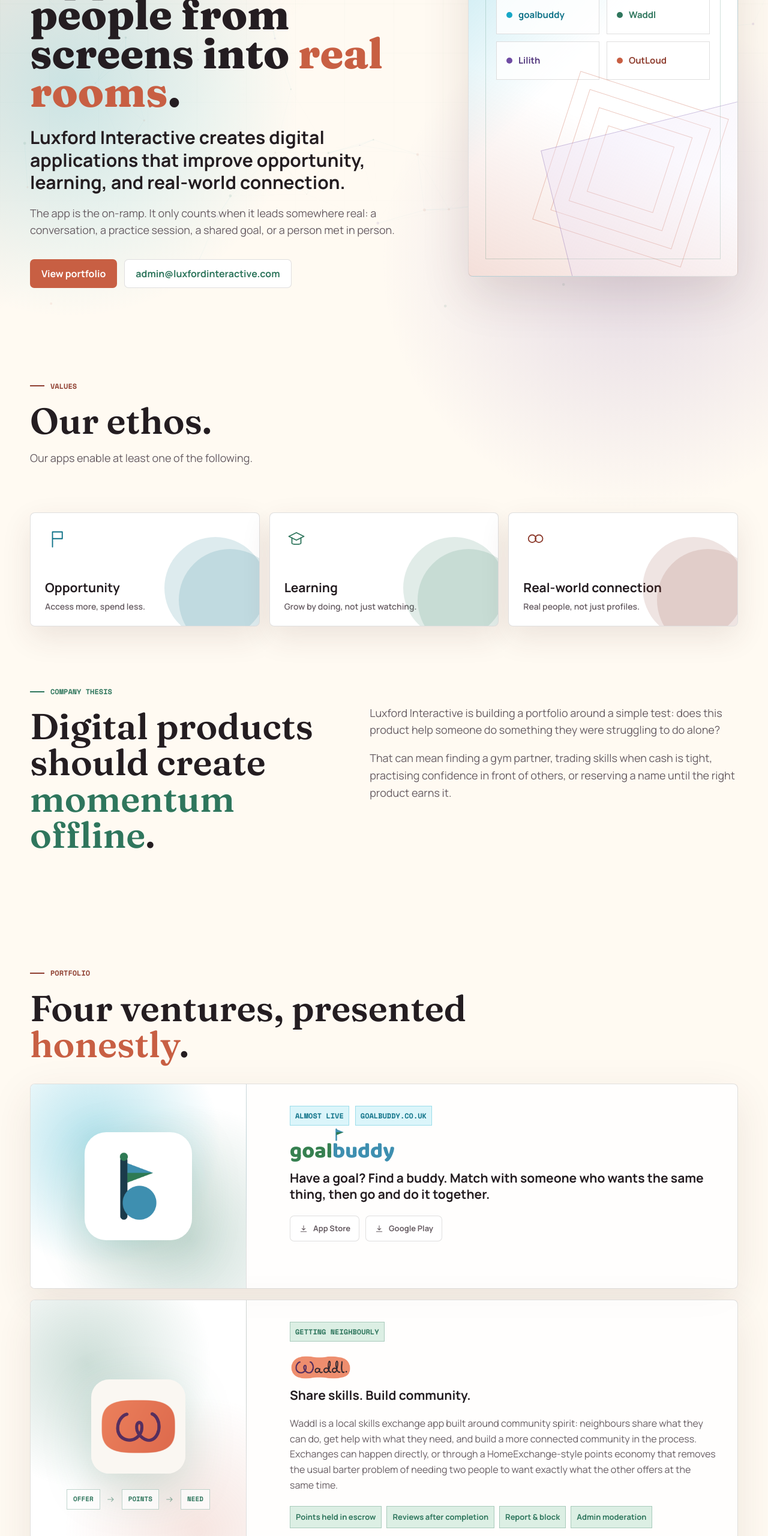
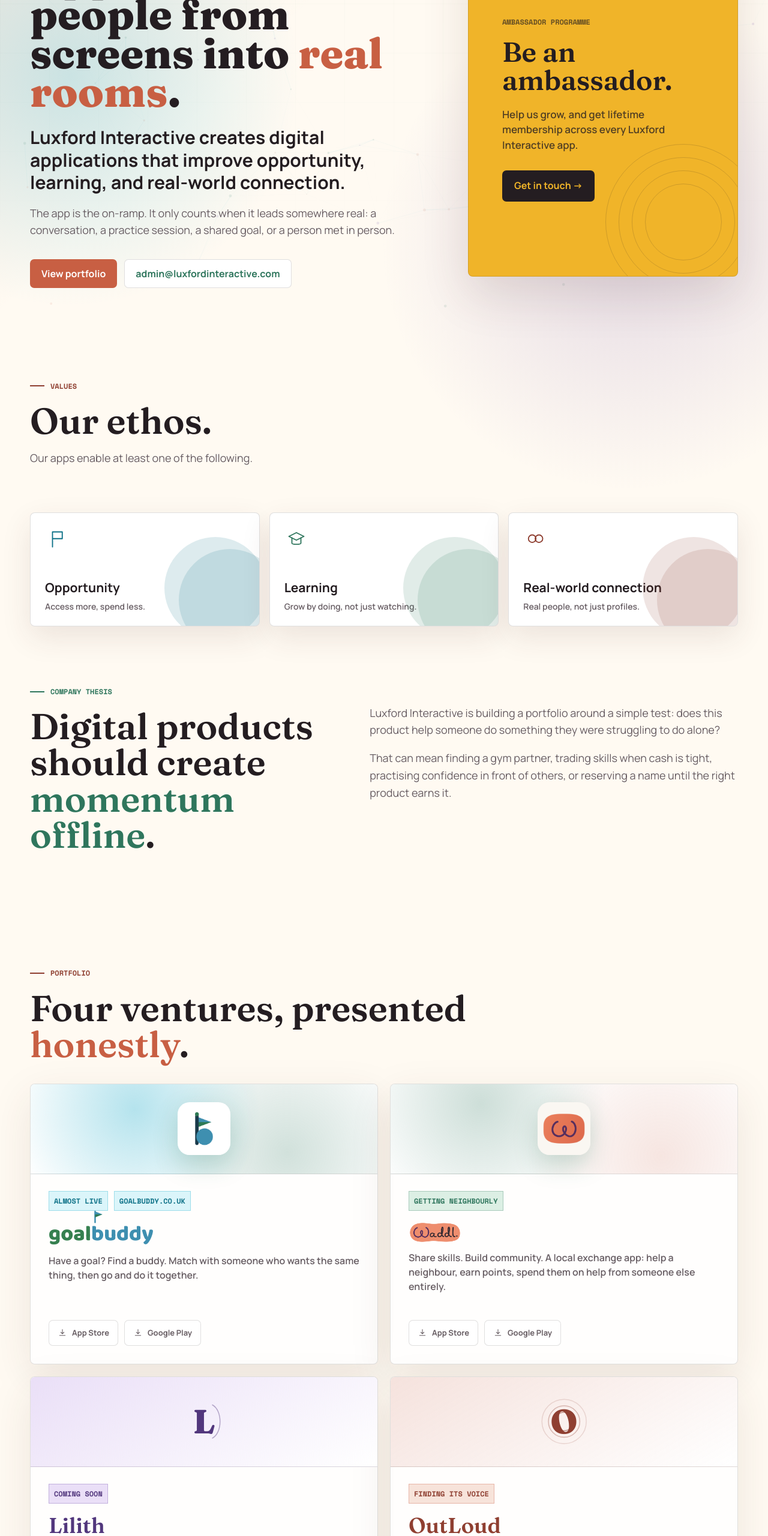
Before and after one commit to davidmaruta2/luxfordinteractive-web, a website: page index.html in a window 1280 px wide. Shown: the part 240-2800 px from the top of the page at 60% size. Drawn offline with Linux system fonts and the light colour scheme.

Commit message:
Rebuild the portfolio grid as one consistent card template
The previous layout put GoalBuddy and Waddl in full-width cards with a
left-side visual, then squeezed Lilith and OutLoud into a completely
different half-width "compact" template below -- two different card
shapes, three different heading treatments (custom wordmark, real logo
image, plain text) and four different background tints made the section
read as unrelated pieces bolted together rather than one cohesive
"portfolio" section. Owner feedback: this looked messed up.

Rebuilt as a single uniform 2x2 grid (.venture-grid) where every card
shares the same template: a fixed-height icon strip on top (real icon,
real wordmark image, or an abstract motif -- whichever a venture actually
has), one status chip, one heading, one short description line, and
store badges where relevant. The goalbuddy wordmark and Waddl wordmark
image are now sized to exactly match the plain h3 used by Lilith/OutLoud
(both were previously oversized relative to the other two). Trimmed
Waddl's portfolio-card copy (dropped the offer/points/need diagram and
trust-chip list, which duplicated the dedicated "Waddl model" section
further down the page) so all four cards carry a similar amount of
content instead of two long and two short.

Also replace the hero's "portfolio at a glance" text index with an
ambassador-programme call-to-action: a bold solid-yellow poster panel
("Be an ambassador. Help us grow, and get lifetime membership...") with a
mailto CTA, in the same box the old index occupied. This is a deliberate
one-off departure from the site's usual terracotta/green/purple/cyan
palette, meant to read as a distinct stop-and-look moment.

```diff
--- a/index.html
+++ b/index.html
@@ -55,19 +55,22 @@
           </div>
         </div>
 
-        <div class="signal-panel" aria-label="The portfolio at a glance">
-          <p class="signal-caption">The portfolio, at a glance</p>
-          <div class="signal-grid">
-            <span class="signal-chip signal-goalbuddy"><i></i>goalbuddy</span>
-            <span class="signal-chip signal-waddl"><i></i>Waddl</span>
-            <span class="signal-chip signal-lilith"><i></i>Lilith</span>
-            <span class="signal-chip signal-outloud"><i></i>OutLoud</span>
-          </div>
-          <div class="signal-arc" aria-hidden="true">
+        <div class="signal-panel ambassador-panel" aria-label="Become an ambassador">
+          <div class="ambassador-arc" aria-hidden="true">
             <span></span>
             <span></span>
             <span></span>
             <span></span>
+          </div>
+          <div class="ambassador-poster">
+            <p class="ambassador-eyebrow">Ambassador programme</p>
+            <h3 class="ambassador-headline">Be an ambassador.</h3>
+            <p class="ambassador-copy">
+              Help us grow, and get lifetime membership across every Luxford Interactive app.
+            </p>
+            <a class="ambassador-cta" href="mailto:admin@luxfordinteractive.com?subject=Ambassador%20programme">
+              Get in touch &rarr;
+            </a>
           </div>
         </div>
       </section>
@@ -135,11 +138,13 @@
           <h2>Four ventures, presented <span class="hl-terracotta">honestly</span>.</h2>
         </div>
 
+        <div class="venture-grid">
+
           <article class="venture venture-goalbuddy">
             <div class="venture-visual goalbuddy-visual">
               <img src="assets/goalbuddy-icon.png" alt="goalbuddy app icon">
             </div>
-          <div class="venture-copy">
+            <div class="venture-body">
               <div class="venture-meta">
                 <span>Almost live</span>
                 <a href="https://goalbuddy.co.uk/">goalbuddy.co.uk</a>
@@ -150,8 +155,8 @@
                 </span>
               </h3>
               <p class="venture-line">
-              Have a goal? Find a buddy. Match with someone who wants the same thing, then go and
-              do it together.
+                Have a goal? Find a buddy. Match with someone who wants the same thing, then go
+                and do it together.
               </p>
               <div class="store-badges" aria-label="goalbuddy download links, coming soon">
                 <span class="store-badge">
@@ -169,33 +174,16 @@
           <article class="venture venture-waddl">
             <div class="venture-visual waddl-visual">
               <img src="assets/waddl-icon.png" alt="Waddl app icon">
-            <div class="flow-strip" aria-hidden="true">
-              <span>Offer</span>
-              <svg viewBox="0 0 24 24" fill="none" xmlns="http://www.w3.org/2000/svg"><path d="M4 12h14m0 0l-5-5m5 5l-5 5" stroke="currentColor" stroke-width="1.6" stroke-linecap="round" stroke-linejoin="round"/></svg>
-              <span>Points</span>
-              <svg viewBox="0 0 24 24" fill="none" xmlns="http://www.w3.org/2000/svg"><path d="M4 12h14m0 0l-5-5m5 5l-5 5" stroke="currentColor" stroke-width="1.6" stroke-linecap="round" stroke-linejoin="round"/></svg>
-              <span>Need</span>
             </div>
-          </div>
-          <div class="venture-copy">
+            <div class="venture-body">
               <div class="venture-meta">
                 <span>Getting neighbourly</span>
               </div>
               <h3><img class="waddl-wordmark-img" src="assets/waddl-wordmark.png" alt="Waddl"></h3>
-            <p class="venture-line">Share skills. Build community.</p>
-            <p>
-              Waddl is a local skills exchange app built around community spirit: neighbours share
-              what they can do, get help with what they need, and build a more connected community
-              in the process. Exchanges can happen directly, or through a HomeExchange-style points
-              economy that removes the usual barter problem of needing two people to want exactly
-              what the other offers at the same time.
+              <p class="venture-line">
+                Share skills. Build community. A local exchange app: help a neighbour, earn
+                points, spend them on help from someone else entirely.
               </p>
-            <div class="detail-list" aria-label="Waddl trust model">
-              <span>Points held in escrow</span>
-              <span>Reviews after completion</span>
-              <span>Report &amp; block</span>
-              <span>Admin moderation</span>
-            </div>
               <div class="store-badges" aria-label="Waddl download links, coming soon">
                 <span class="store-badge">
                   <svg viewBox="0 0 24 24" fill="none" xmlns="http://www.w3.org/2000/svg" aria-hidden="true"><path d="M12 4v11m0 0l-4-4m4 4l4-4M5 19h14" stroke="currentColor" stroke-width="1.6" stroke-linecap="round" stroke-linejoin="round"/></svg>
@@ -209,41 +197,40 @@
             </div>
           </article>
 
-        <div class="venture-pair">
-          <article class="venture compact-venture venture-lilith">
-            <div class="monogram monogram-lilith" aria-hidden="true">
-              <svg viewBox="0 0 120 120" fill="none" xmlns="http://www.w3.org/2000/svg">
+          <article class="venture venture-lilith">
+            <div class="venture-visual monogram-visual monogram-lilith" aria-hidden="true">
+              <svg class="monogram-motif" viewBox="0 0 120 120" fill="none" xmlns="http://www.w3.org/2000/svg">
                 <path d="M78 24c22 12 22 60 0 72" stroke="currentColor" stroke-width="2" stroke-linecap="round" opacity="0.4"/>
               </svg>
-              <span>L</span>
+              <span class="monogram-letter">L</span>
             </div>
-            <div class="venture-copy">
+            <div class="venture-body">
               <div class="venture-meta">
                 <span>Coming soon</span>
               </div>
               <h3>Lilith</h3>
-              <p>
-                A name the founder loved enough to reserve before deciding what should live under
-                it. The idea is still to come.
+              <p class="venture-line">
+                A name the founder loved enough to reserve before deciding what should live
+                under it.
               </p>
             </div>
           </article>
 
-          <article class="venture compact-venture venture-outloud">
-            <div class="monogram monogram-outloud loud" aria-hidden="true">
-              <svg viewBox="0 0 120 120" fill="none" xmlns="http://www.w3.org/2000/svg">
+          <article class="venture venture-outloud">
+            <div class="venture-visual monogram-visual monogram-outloud" aria-hidden="true">
+              <svg class="monogram-motif" viewBox="0 0 120 120" fill="none" xmlns="http://www.w3.org/2000/svg">
                 <circle cx="60" cy="60" r="20" stroke="currentColor" stroke-width="2" opacity="0.55"/>
                 <circle cx="60" cy="60" r="34" stroke="currentColor" stroke-width="2" opacity="0.32"/>
                 <circle cx="60" cy="60" r="48" stroke="currentColor" stroke-width="2" opacity="0.16"/>
               </svg>
-              <span>O</span>
+              <span class="monogram-letter">O</span>
             </div>
-            <div class="venture-copy">
+            <div class="venture-body">
               <div class="venture-meta">
                 <span>Finding its voice</span>
               </div>
               <h3>OutLoud</h3>
-              <p>
+              <p class="venture-line">
                 In-person practice for public speaking, interviews, confidence, and leadership.
               </p>
               <div class="store-badges" aria-label="OutLoud download links, coming soon">
@@ -258,6 +245,7 @@
               </div>
             </div>
           </article>
+
         </div>
       </section>
 
--- a/styles.css
+++ b/styles.css
@@ -351,109 +351,91 @@
 
 .signal-panel {
   position: relative;
-  display: flex;
-  flex-direction: column;
-  gap: 26px;
   min-height: 560px;
-  padding: 46px;
   border: 1px solid var(--line);
   border-radius: 8px;
   overflow: hidden;
-  background:
-    linear-gradient(135deg, rgba(24, 168, 199, 0.24), transparent 38%),
-    linear-gradient(25deg, rgba(200, 95, 67, 0.2), transparent 46%),
-    var(--white);
   box-shadow: 0 30px 80px var(--shadow);
 }
 
-.signal-caption {
-  margin: 0;
+/* Ambassador poster: a deliberate, bold departure from the rest of the
+   page's palette -- solid warm yellow instead of the usual terracotta/
+   green/purple/cyan, so this one call-to-action reads as a distinct
+   "stop and look" moment rather than another quiet card. */
+.ambassador-panel {
+  display: flex;
+  align-items: center;
+  padding: 56px;
+  background: #f0b429;
+}
+
+.ambassador-arc {
+  position: absolute;
+  right: -40px;
+  bottom: -40px;
+  width: 260px;
+  height: 260px;
+}
+
+.ambassador-arc span {
+  position: absolute;
+  inset: calc(var(--i, 0) * 22px);
+  border: 1px solid rgba(36, 29, 33, 0.16);
+  border-radius: 50%;
+}
+
+.ambassador-arc span:nth-child(1) { --i: 0; }
+.ambassador-arc span:nth-child(2) { --i: 1; }
+.ambassador-arc span:nth-child(3) { --i: 2; }
+.ambassador-arc span:nth-child(4) { --i: 3; }
+
+.ambassador-poster {
+  position: relative;
+  z-index: 1;
+}
+
+.ambassador-eyebrow {
+  margin: 0 0 18px;
   font-family: var(--mono);
   font-size: 12px;
   font-weight: 700;
   letter-spacing: 0;
   text-transform: uppercase;
-  color: var(--muted);
+  color: rgba(36, 29, 33, 0.68);
 }
 
-.signal-panel::before,
-.signal-panel::after {
-  position: absolute;
-  content: "";
+.ambassador-headline {
+  margin: 0 0 20px;
+  color: var(--ink);
+  font-size: clamp(32px, 4vw, 46px);
+  line-height: 1.02;
 }
 
-.signal-panel::before {
-  inset: 28px;
-  border: 1px solid rgba(47, 118, 93, 0.22);
+.ambassador-copy {
+  max-width: 32ch;
+  margin: 0 0 30px;
+  color: rgba(36, 29, 33, 0.78);
+  font-size: 17px;
+  font-weight: 600;
+  line-height: 1.5;
 }
 
-.signal-panel::after {
-  width: 82%;
-  height: 52%;
-  right: -16%;
-  bottom: -6%;
-  border: 1px solid rgba(111, 76, 164, 0.34);
-  background: linear-gradient(135deg, rgba(234, 223, 247, 0.42), transparent);
-  transform: rotate(-14deg);
+.ambassador-cta {
+  display: inline-flex;
+  align-items: center;
+  min-height: 48px;
+  padding: 13px 20px;
+  border-radius: 7px;
+  background: var(--ink);
+  color: #f0b429;
+  font-weight: 800;
+  text-decoration: none;
+  transition: transform 160ms ease;
 }
 
-.signal-grid {
-  position: relative;
-  display: grid;
-  grid-template-columns: 1fr 1fr;
-  gap: 12px;
+.ambassador-cta:hover {
+  transform: translateY(-2px);
 }
-
-.signal-chip {
-  display: flex;
-  align-items: center;
-  gap: 10px;
-  min-height: 64px;
-  padding: 14px 16px;
-  border: 1px solid var(--line);
-  background: rgba(255, 255, 255, 0.82);
-  font-weight: 800;
-  font-size: 15px;
-}
-
-.signal-chip i {
-  width: 10px;
-  height: 10px;
-  flex-shrink: 0;
-  border-radius: 50%;
-}
-
-.signal-goalbuddy { color: var(--cyan-dark); }
-.signal-goalbuddy i { background: var(--cyan); }
-
-.signal-waddl { color: var(--green); }
-.signal-waddl i { background: var(--green); }
-
-.signal-lilith { color: var(--purple-dark); }
-.signal-lilith i { background: var(--purple); }
-
-.signal-outloud { color: var(--terracotta-dark); }
-.signal-outloud i { background: var(--terracotta); }
-
-.signal-arc {
-  position: absolute;
-  right: 48px;
-  bottom: 48px;
-  width: 260px;
-  height: 260px;
-}
-
-.signal-arc span {
-  position: absolute;
-  inset: calc(var(--i, 0) * 24px);
-  border: 1px solid rgba(200, 95, 67, 0.34);
-  transform: rotate(18deg);
-}
-
-.signal-arc span:nth-child(1) { --i: 0; }
-.signal-arc span:nth-child(2) { --i: 1; }
-.signal-arc span:nth-child(3) { --i: 2; }
-.signal-arc span:nth-child(4) { --i: 3; }
 
 .ethos-section {
   padding-bottom: 40px;
@@ -557,12 +539,19 @@
   margin-bottom: 36px;
 }
 
+.venture-grid {
+  display: grid;
+  grid-template-columns: repeat(2, 1fr);
+  gap: 20px;
+  margin-top: 18px;
+}
+
+/* One consistent card template for all four ventures -- same box, same
+   icon-strip height, same content order -- regardless of whether that
+   venture has a real logo, a reproduced wordmark, or just a letter. */
 .venture {
-  display: grid;
-  grid-template-columns: 360px minmax(0, 1fr);
-  gap: 36px;
-  align-items: stretch;
-  margin-top: 18px;
+  display: flex;
+  flex-direction: column;
   overflow: hidden;
   border: 1px solid var(--line);
   border-radius: 8px;
@@ -572,9 +561,9 @@
 
 .venture-visual {
   display: grid;
-  min-height: 340px;
+  height: 150px;
   place-items: center;
-  border-right: 1px solid var(--line);
+  border-bottom: 1px solid var(--line);
   background: var(--white);
 }
 
@@ -586,18 +575,13 @@
 }
 
 .goalbuddy-visual img {
-  width: min(190px, 50%);
-  border-radius: 36px;
-  box-shadow: 0 24px 80px rgba(47, 118, 93, 0.22);
+  width: 88px;
+  height: 88px;
+  border-radius: 20px;
+  box-shadow: 0 16px 40px rgba(47, 118, 93, 0.22);
 }
 
 .waddl-visual {
-  display: flex;
-  flex-direction: column;
-  align-items: center;
-  justify-content: center;
-  gap: 26px;
-  padding: 36px;
   background:
     radial-gradient(circle at 26% 22%, rgba(47, 118, 93, 0.24), transparent 13rem),
     radial-gradient(circle at 78% 80%, rgba(200, 95, 67, 0.16), transparent 14rem),
@@ -605,33 +589,39 @@
 }
 
 .waddl-visual img {
-  width: min(180px, 55%);
-  border-radius: 30px;
-  box-shadow: 0 24px 80px rgba(47, 118, 93, 0.22);
+  width: 88px;
+  height: 88px;
+  border-radius: 20px;
+  box-shadow: 0 16px 40px rgba(47, 118, 93, 0.22);
 }
 
-.flow-strip {
-  display: flex;
-  align-items: center;
-  gap: 10px;
+.monogram-visual {
+  position: relative;
+  background:
+    linear-gradient(150deg, var(--purple-soft), transparent),
+    var(--white);
+  color: var(--purple-dark);
+  overflow: hidden;
 }
 
-.flow-strip span {
-  padding: 7px 10px;
-  border: 1px solid rgba(47, 118, 93, 0.3);
-  background: rgba(255, 255, 255, 0.72);
-  color: var(--green);
-  font-family: var(--mono);
-  font-size: 11px;
-  font-weight: 700;
-  text-transform: uppercase;
+.monogram-outloud {
+  background:
+    linear-gradient(150deg, rgba(200, 95, 67, 0.18), transparent),
+    var(--white);
+  color: var(--terracotta-dark);
 }
 
-.flow-strip svg {
-  width: 16px;
-  height: 16px;
-  color: var(--green);
-  opacity: 0.55;
+.monogram-motif {
+  position: absolute;
+  width: 62%;
+  height: 62%;
+}
+
+.monogram-letter {
+  position: relative;
+  font-family: var(--display);
+  font-size: 56px;
+  font-weight: 800;
 }
 
 .store-badges {
@@ -659,15 +649,18 @@
   height: 16px;
 }
 
-.venture-copy {
-  padding: 36px;
+.venture-body {
+  display: flex;
+  flex-direction: column;
+  flex-grow: 1;
+  padding: 28px 30px 30px;
 }
 
 .venture-meta {
   display: flex;
   flex-wrap: wrap;
   gap: 10px;
-  margin-bottom: 22px;
+  margin-bottom: 18px;
 }
 
 .venture-meta span,
@@ -717,14 +710,16 @@
 /* Real goalbuddy wordmark, reproduced from the app's own GoalBuddyWordmark
    component: Baloo 2 ExtraBold, all lowercase, "goal" and "b/uddy" each in
    their real brand colour, with the flag-on-the-"b" mark from the real
-   app icon -- not a generic heading treatment. */
+   app icon -- not a generic heading treatment. Sized to exactly match the
+   plain h3 used by Lilith/OutLoud, not larger, so all four cards carry the
+   same visual weight regardless of which ones have a real logo. */
 .gb-wordmark {
   display: inline-flex;
   align-items: baseline;
   font-family: "Baloo 2", var(--display);
   font-weight: 800;
-  font-size: clamp(24px, 2.8vw, 36px);
-  line-height: 1;
+  font-size: clamp(24px, 2.8vw, 38px);
+  line-height: 1.05;
 }
 
 .gb-goal { color: #368050; }
@@ -747,79 +742,23 @@
 
 .waddl-wordmark-img {
   display: block;
-  height: clamp(30px, 3.4vw, 42px);
+  height: clamp(24px, 2.8vw, 38px);
   width: auto;
 }
 
 .venture-line {
-  color: var(--ink);
-  font-size: 21px;
-  font-weight: 800;
-  line-height: 1.3;
+  flex-grow: 1;
+  margin-bottom: 22px;
+  color: var(--muted);
+  font-size: 16px;
+  font-weight: 600;
+  line-height: 1.5;
 }
 
-.venture-copy p:not(.venture-line) {
-  color: var(--muted);
-}
-
-.detail-list {
-  display: flex;
-  flex-wrap: wrap;
-  gap: 8px;
-  margin-top: 22px;
-}
-
-.detail-list span {
-  padding: 7px 9px;
-  border: 1px solid rgba(47, 118, 93, 0.3);
-  background: var(--green-soft);
-  color: var(--green);
-  font-size: 13px;
-  font-weight: 800;
-}
-
-.venture-pair,
 .mechanics-grid {
   display: grid;
   grid-template-columns: 1fr 1fr;
   gap: 18px;
-}
-
-.compact-venture {
-  grid-template-columns: 150px minmax(0, 1fr);
-}
-
-.monogram {
-  position: relative;
-  display: grid;
-  min-height: 100%;
-  place-items: center;
-  border-right: 1px solid var(--line);
-  background:
-    linear-gradient(150deg, var(--purple-soft), transparent),
-    var(--white);
-  color: var(--purple-dark);
-  font-family: var(--display);
-  font-size: 100px;
-  font-weight: 800;
-  overflow: hidden;
-}
-
-.monogram svg {
-  position: absolute;
-  width: 74%;
-  height: 74%;
-}
-
-.monogram span {
-  position: relative;
-}
-
-.monogram.loud {
-  background:
-    linear-gradient(150deg, rgba(200, 95, 67, 0.18), transparent),
-    var(--white);
-  color: var(--terracotta-dark);
 }
 
 .mechanics-grid article {
@@ -925,9 +864,7 @@
 @media (max-width: 920px) {
   .hero,
   .split-section,
-  .contact-section,
-  .venture,
-  .compact-venture {
+  .contact-section {
     grid-template-columns: 1fr;
   }
 
@@ -941,16 +878,8 @@
   }
 
   .image-band,
-  .venture-pair,
   .mechanics-grid {
     grid-template-columns: 1fr 1fr;
-  }
-
-  .venture-visual,
-  .monogram {
-    min-height: 220px;
-    border-right: 0;
-    border-bottom: 1px solid var(--line);
   }
 
   .contact-link {
@@ -996,9 +925,8 @@
   }
 
   .image-band,
-  .venture-pair,
-  .mechanics-grid,
-  .signal-grid {
+  .venture-grid,
+  .mechanics-grid {
     grid-template-columns: 1fr;
   }
 
```
Lines whose indentation alone changed are shown as unchanged.
